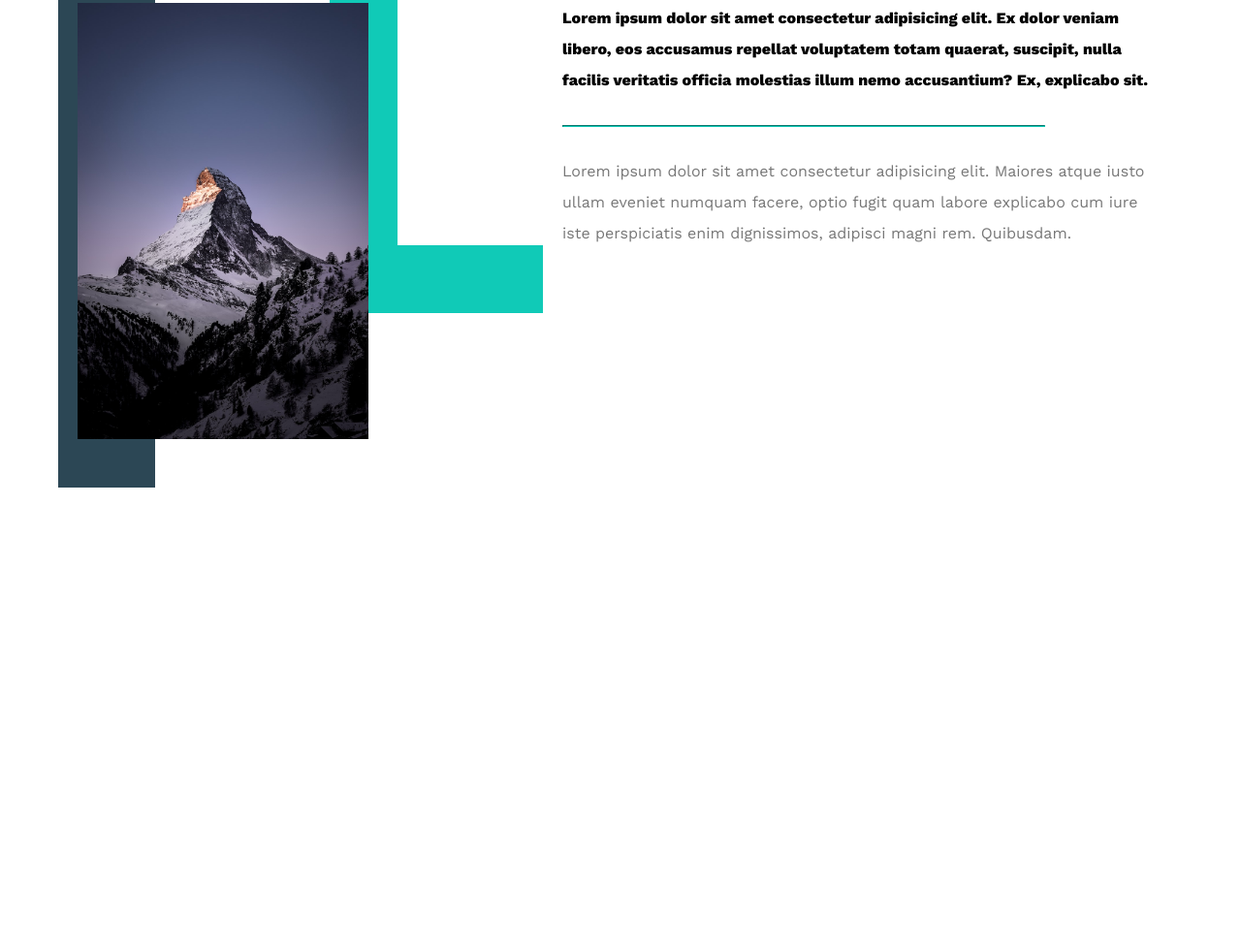
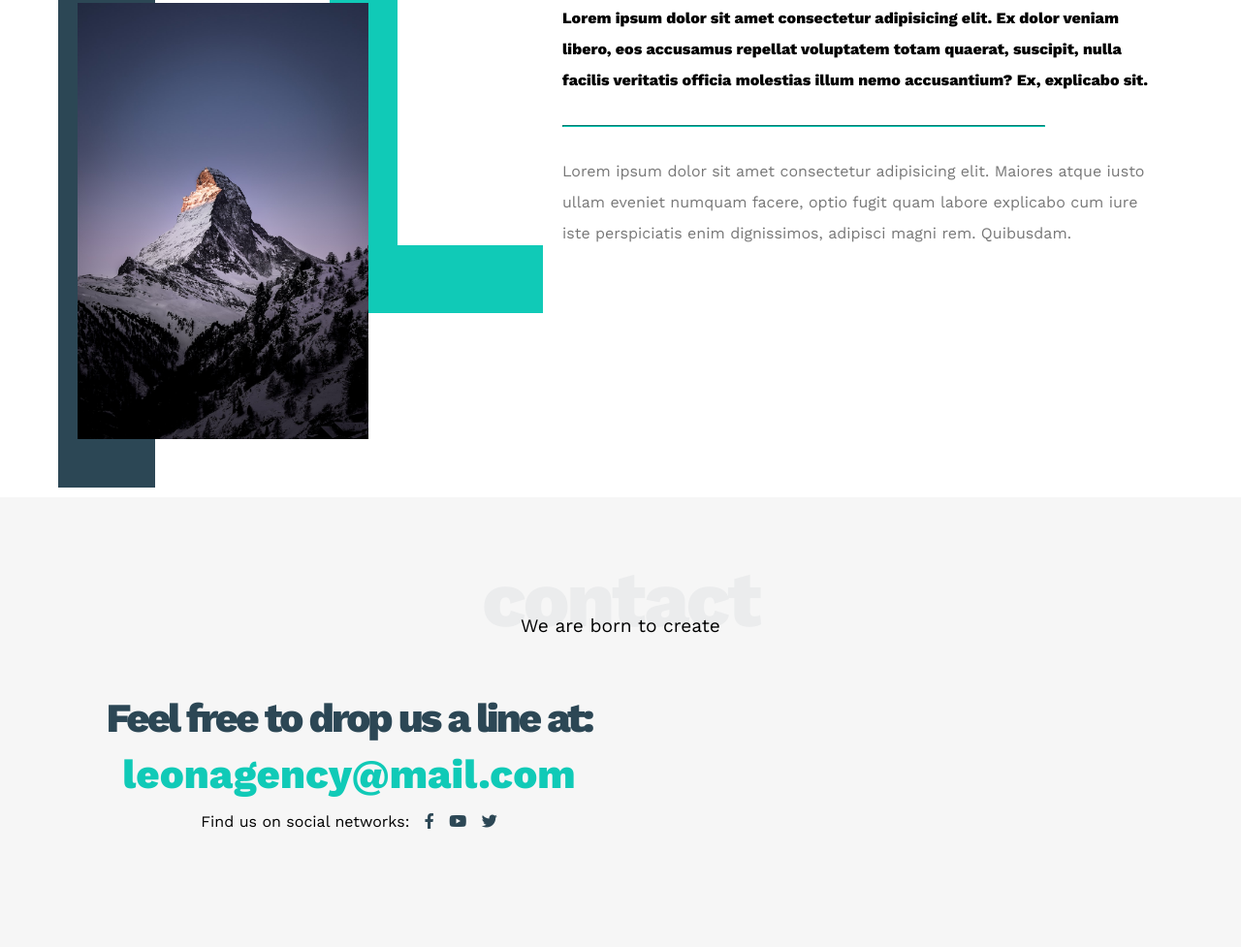
Before and after one commit to Abdelrahman-Ibrahim/leon, a plain HTML site: page index.html in a window 1280 px wide. Shown: the part 2749-3726 px from the top of the page at 97% size. Before the commit the page ends 3262 px from the top, so only its background shows below. Drawn offline with nearby package versions, Linux system fonts and the light colour scheme.

Commit message:
Added contact us section

```diff
--- a/index.html
+++ b/index.html
@@ -166,6 +166,26 @@
                 </div>
             </section>
         <!-- End about section -->
+
+
+        <!-- Start contact section -->
+        <section class="contact">
+            <div class="container">
+                <h2 class="special-heading">contact</h2>
+                <p>We are born to create</p>
+                <div class="contact-content">
+                  <p class="label">Feel free to drop us a line at:</p>
+                  <a href="mailto:leonagency@mail.com?subject=Contact" class="link">leonagency@mail.com</a>
+                  <div class="social">
+                    <span>Find us on social networks: </span>
+                    <i class="fab fa-facebook-f"></i>
+                    <i class="fab fa-youtube"></i>
+                    <i class="fab fa-twitter"></i>
+                  </div>
+
+                </div>
+            </div>
+        </section>
     </main>
     <!-- End Main -->
 
--- a/styles/style.css
+++ b/styles/style.css
@@ -372,3 +372,53 @@ section.about{
 }
 
 /* End About Section */
+
+/* Start Contact Section */
+section.contact{
+    padding: var(--section-pad) 0;
+    background-color: var(--section-bg);
+}
+
+section.contact .contact-content{
+    padding: var(--section-pad) 0;
+    text-align: center;
+    width: 50%;
+}
+
+section.contact .contact-content p{
+    font-size: 42px;
+    font-weight: bolder;
+    color: var(--secondery-color);
+    letter-spacing: -3px;
+    margin-bottom: 10px;
+}
+
+section.contact .contact-content a{
+    font-size: 42px;
+    font-weight: bolder;
+    color: var(--main-color);
+    text-decoration: none;
+}
+
+section.contact .contact-content .social{
+    margin-top: 15px;
+}
+section.contact .contact-content .social i{
+    color: var(--secondery-color);
+    margin-left: 10px;
+}
+
+
+@media (max-width: 1199px) {
+    section.contact .contact-content{
+        width: 100%;
+    }
+}
+
+@media (max-width: 767px) {
+    section.contact .contact-content p,
+    section.contact .contact-content a{
+        font-size: 30px;
+    }
+}
+/* End Contact Section */
```
